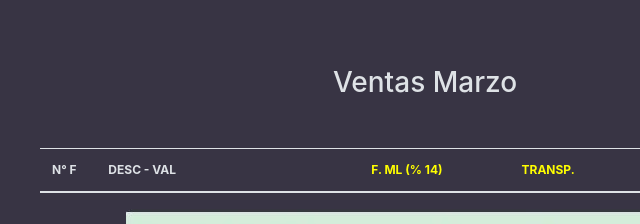
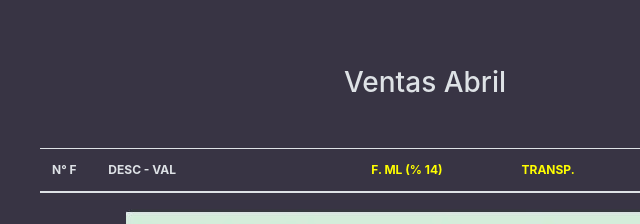
Before and after one commit to jotafer11/tr-ventas-app, a plain HTML site: page docs/month.html in a window 1280 px wide. Shown: the top 224 px of the page, 215-855 px from the left. Drawn offline with nearby package versions, Linux system fonts and the light colour scheme.

Commit message:
Update month.html
c

```diff
--- a/docs/month.html
+++ b/docs/month.html
@@ -57,7 +57,7 @@
 <div class="container month">
 
 
-<h3 class="text-center">Ventas Marzo</h3>
+<h3 class="text-center">Ventas Abril</h3>
 
 
     <table class="table mt-5">
```
